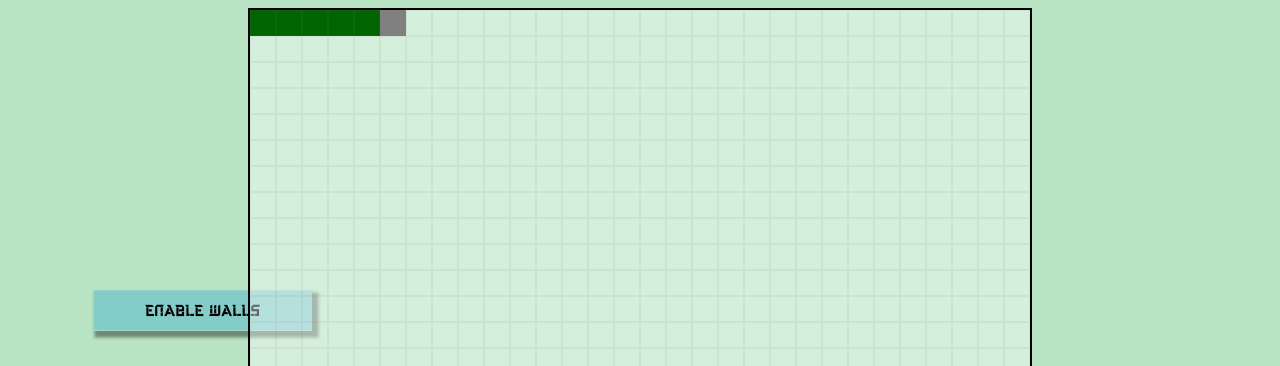
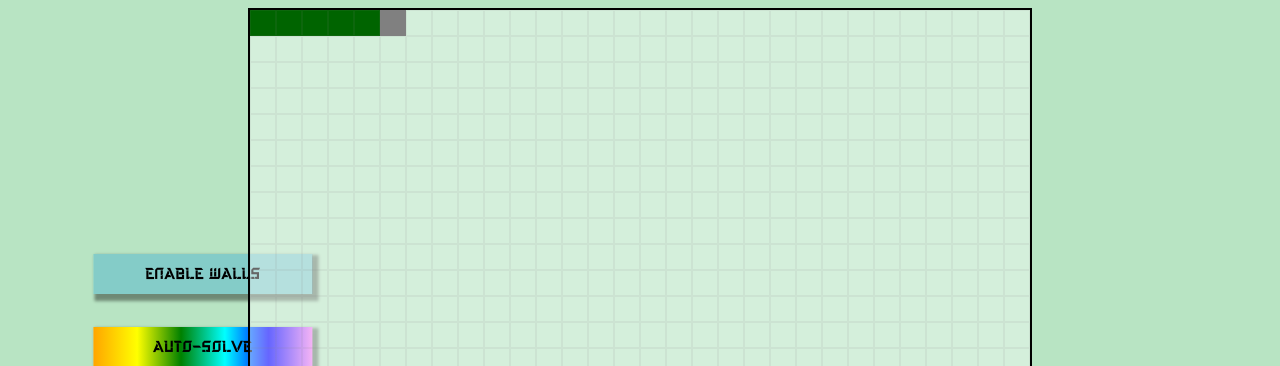
Before and after one commit to khaledjalloul/snake-game_react, a React app: page / in a window 1280 px wide. Shown: the top 366 px of the page. Built offline with nearby package versions, Linux system fonts and the light colour scheme.

Commit message:
Added autosolve button and tidied up code

```diff
--- a/src/SnakeGame.js
+++ b/src/SnakeGame.js
@@ -1,5 +1,6 @@
 import './style.css';
 import React from 'react';
+import PathFinding from './PathFinding';
 
 class Coords {
   constructor(x, y) {
@@ -46,6 +47,7 @@ class SnakeGame extends React.Component {
       applesCaught: 0,
       gameFinished: false,
       gamePaused: false,
+      autoMove: false,
       path: []
     }
     this.state = {
@@ -57,6 +59,7 @@ class SnakeGame extends React.Component {
       applesCaught: 0,
       gameFinished: false,
       gamePaused: false,
+      autoMove: false,
       path: [],
       walls: false
     }
@@ -77,17 +80,16 @@ class SnakeGame extends React.Component {
         this.setState({
           gamePaused: false
         })
-        this.autoMoveSnake = setInterval(() => this.autoMovement(), this.state.speed);
+        if (this.state.autoMove) this.autoPathFollow = setInterval(() => this.autoMoveSolver(), this.state.speed);
+        else this.autoMoveSnake = setInterval(() => this.autoMovement(), this.state.speed);
       }
     }
     if (event.key === "Escape") {
-      clearInterval(this.autoMoveSnake)
+      if (this.state.autoMove) clearInterval(this.autoPathFollow)
+      else clearInterval(this.autoMoveSnake)
       this.setState({
         gamePaused: true
       })
-    }
-    if (event.key === "f") {
-      this.findPath(this.state.snakeBody[this.state.snakeBody.length - 1], this.state.appleLocation, this.state.snakeBody.slice(0, this.state.snakeBody.length - 1))
     }
     var direction = "No change"
     var snakeBody = this.state.snakeBody.slice()
@@ -109,6 +111,15 @@ class SnakeGame extends React.Component {
       this.setState({
         walls: !this.state.walls
       })
+    }
+    else if (event.target.id === "autoSolveButton" && !this.state.gamePaused) {
+      if (this.state.gameStarted) {
+        if (!this.state.autoMove) {
+          clearInterval(this.autoMoveSnake)
+          this.findPath(this.state.snakeBody[this.state.snakeBody.length - 1], this.state.appleLocation, this.state.snakeBody.slice(0, this.state.snakeBody.length - 1))
+        }
+      }
+      else this.findPath(this.state.snakeBody[this.state.snakeBody.length - 1], this.state.appleLocation, this.state.snakeBody.slice(0, this.state.snakeBody.length - 1))
     }
   }
 
@@ -187,8 +198,15 @@ class SnakeGame extends React.Component {
       current = open[0]
       open = open.slice(1)
       closed.push(current)
-
       if (current.sameCoordsAs(end)) targetFound = true
+      try {
+      } catch (e) {
+        if (e instanceof TypeError) {
+          this.setState({
+            gameFinished: true
+          })
+        }
+      }
       current.neighbors = []
       if (current.x !== 0) current.neighbors.push(new Coords(current.x - 1, current.y))
       if (current.x !== 29) current.neighbors.push(new Coords(current.x + 1, current.y))
@@ -215,15 +233,18 @@ class SnakeGame extends React.Component {
 
     var path = []
     var pathBlock = closed[closed.length - 1]
+    var speed = 34
     while (pathBlock.parent !== null) {
-      path = this.state.path.slice().concat(pathBlock)
-      this.setState({
-        path: path,
-        speed: 34
-      })
+      path = path.concat(pathBlock)
       pathBlock = pathBlock.parent
     }
-    this.autoPathFollow = setInterval(() => this.autoMoveSolver(), this.state.speed);
+    this.setState({
+      path: path,
+      speed: speed,
+      gameStarted: true,
+      autoMove: true
+    })
+    this.autoPathFollow = setInterval(() => this.autoMoveSolver(), speed);
   }
 
   autoMoveSolver() {
@@ -234,7 +255,6 @@ class SnakeGame extends React.Component {
     var applesCaught = this.state.applesCaught
     var findNewPath = false
     snakeBody = snakeBody.concat(newBlock)
-    console.log(newBlock)
     if (newBlock.sameCoordsAs(appleLocation)) {
       findNewPath = true
       applesCaught += 1
@@ -252,7 +272,7 @@ class SnakeGame extends React.Component {
       appleLocation: appleLocation,
       applesCaught: applesCaught
     })
-    if (findNewPath){
+    if (findNewPath) {
       snakeBody[snakeBody.length - 1].parent = null
       clearInterval(this.autoPathFollow)
       this.findPath(snakeBody[snakeBody.length - 1], appleLocation, snakeBody.slice(0, snakeBody.length - 1))
@@ -280,6 +300,8 @@ class SnakeGame extends React.Component {
         <div className="info">
           <div className='buttonDiv'>
             <input id="enableDisableWalls" type="button" value={this.state.walls ? "Disable Walls" : "Enable Walls"} onClick={this.handleButtons} disabled={this.state.gameStarted && !this.state.gameFinished} style={this.state.gameStarted && !this.state.gameFinished ? { backgroundColor: 'rgb(150, 150, 150)' } : this.state.walls ? { backgroundColor: 'rgba(211, 39, 16, 0.3)' } : { backgroundColor: 'rgba(16, 149, 211, 0.3)' }} />
+            <br />
+            <input id="autoSolveButton" type="button" value="Auto-solve" onClick={this.handleButtons} />
           </div>
           <p style={{ color: "darkGreen" }}>Snake Length: {this.state.snakeBody.length} squares.</p>
           <p style={{ color: "darkRed" }}>Apples Caught: {this.state.applesCaught}</p>
@@ -294,4 +316,36 @@ class SnakeGame extends React.Component {
   }
 }
 
-export default SnakeGame;
+
+class Board extends React.Component {
+  constructor() {
+    super()
+    this.state = {
+      display: <SnakeGame />
+    }
+    this.handleKeys = this.handleKeys.bind(this)
+  }
+  handleKeys(event) {
+    if (event.key === "f") {
+      this.setState({
+        display: <PathFinding />
+      })
+    } else if (event.key === "s") {
+      this.setState({
+        display: <SnakeGame />
+      })
+    }
+
+  }
+  componentDidMount() {
+    document.body.addEventListener('keydown', this.handleKeys)
+  }
+  render() {
+    return (this.state.display);
+  }
+}
+
+export {
+  SnakeGame,
+  Board
+}
--- a/src/index.js
+++ b/src/index.js
@@ -1,9 +1,7 @@
 import React from 'react';
 import ReactDOM from 'react-dom';
-import PathFinding from './PathFinding.js';
-import SnakeGame from './SnakeGame.js';
-
+import {Board} from './SnakeGame.js';
 ReactDOM.render(
-    <SnakeGame />,
+    <Board />,
   document.getElementById('root')
 );
--- a/src/style.css
+++ b/src/style.css
@@ -49,10 +49,12 @@ body{
 
 .buttonDiv{
     display: flex;
+    flex-direction: column;
     justify-content: center;
+    align-items: center;
 }
 
-#enableDisableWalls{
+#enableDisableWalls, #autoSolveButton{
     color: black;
     font-family: 'Plaguard';
     font-size: 16px;
@@ -65,7 +67,7 @@ body{
     transition-duration: 0.3s;
 }
 
-#enableDisableWalls:hover{
+#enableDisableWalls:hover, #autoSolveButton:hover{
     transition-duration: 0.3s;
     box-shadow: 2px 2px 2px 2px rgba(0, 0, 0, 0.4);
 }
@@ -75,3 +77,11 @@ body{
     box-shadow: None;
     cursor: default;
 }
+
+#autoSolveButton {
+    background: red; /* For browsers that do not support gradients */
+    background: -webkit-linear-gradient(left, orange , yellow, green, cyan, blue, violet); /* For Safari 5.1 to 6.0 */
+    background: -o-linear-gradient(right, orange, yellow, green, cyan, blue, violet); /* For Opera 11.1 to 12.0 */
+    background: -moz-linear-gradient(right, orange, yellow, green, cyan, blue, violet); /* For Firefox 3.6 to 15 */
+    background: linear-gradient(to right, orange , yellow, green, cyan, blue, violet); /* Standard syntax (must be last) */
+}
```
